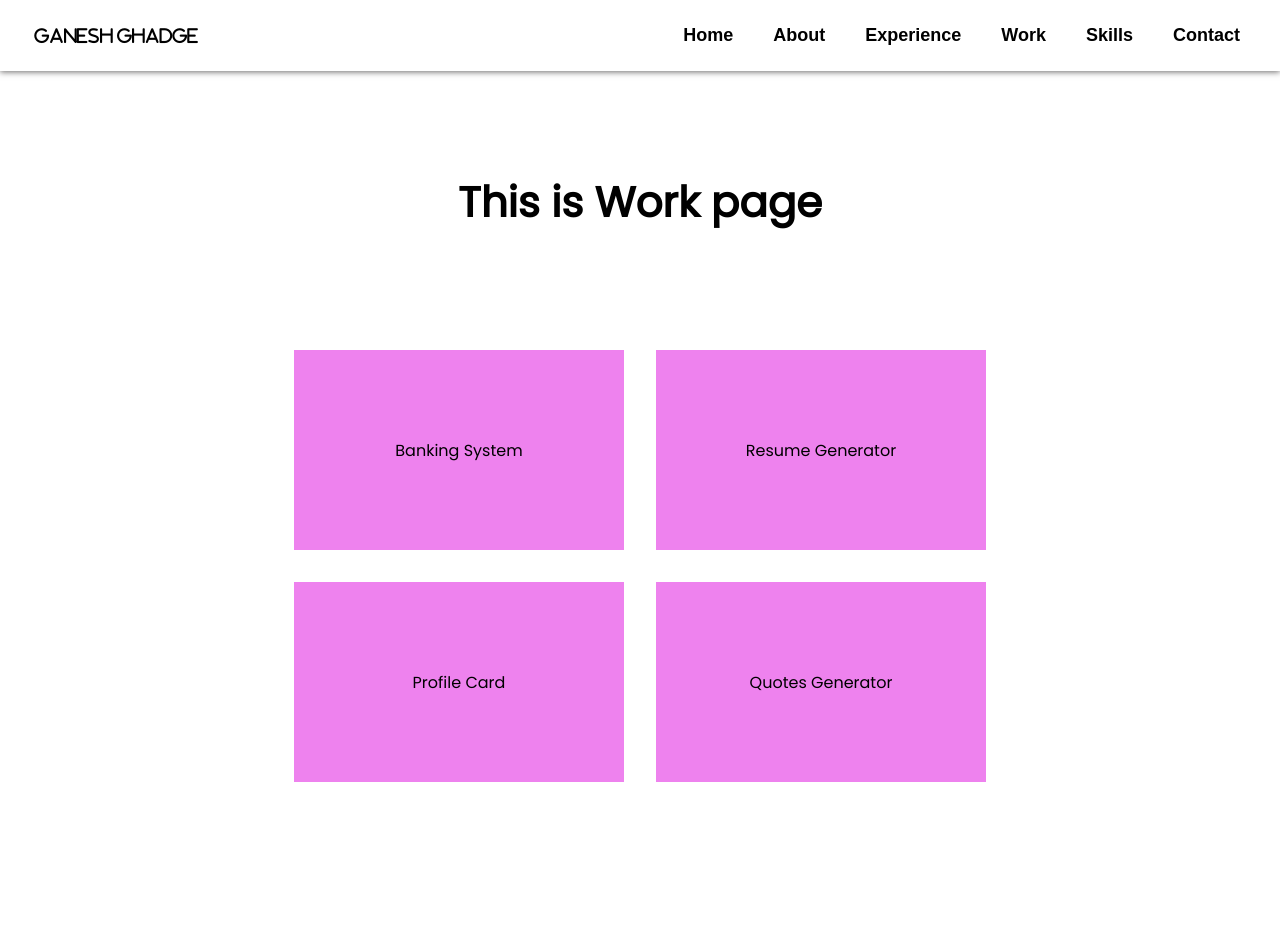
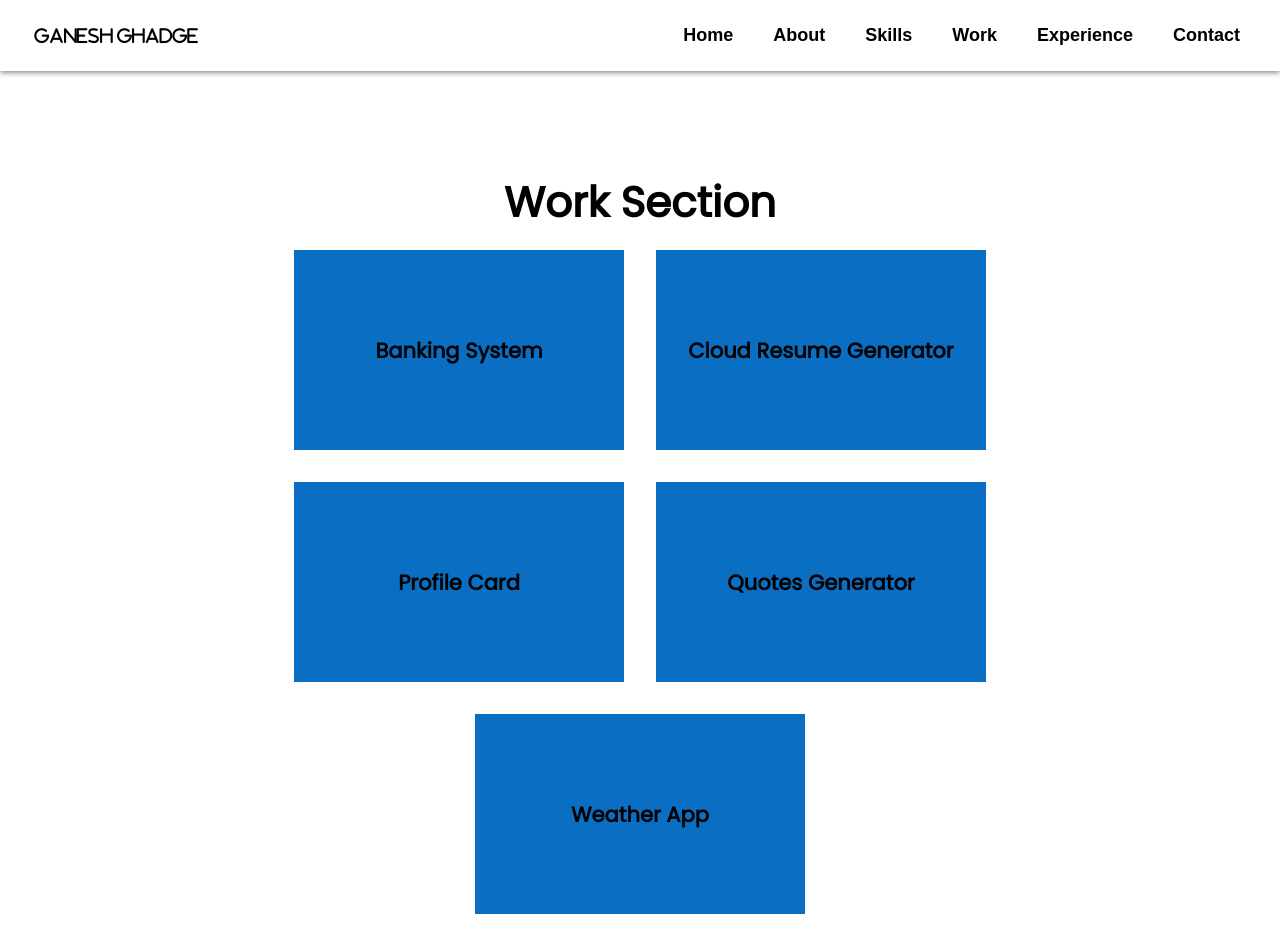
Before and after one commit to ganraj21/Portfolio-Web-Application, a React (Create React App) app: page /work in a window 1280 px wide. Before the commit the page ends 800 px from the top, so only its background shows below. Built offline with nearby package versions, Linux system fonts and the light colour scheme.

Commit message:
change 2.0dev

```diff
--- a/src/components/About.css
+++ b/src/components/About.css
@@ -1,12 +1,15 @@
 .about_me {
   width: 100%;
-  height: 100vh;
+  display: flex;
   background-color: #020520;
+  align-items: center;
+  justify-content: center;
+  align-content: center;
 }
 
 .container_01 {
   display: flex;
-  width: 100%;
+  width: 90%;
   justify-content: center;
   align-items: center;
   align-content: center;
@@ -16,9 +19,13 @@
   display: flex;
   justify-content: center;
   align-items: center;
+  margin: 67px 0 35px 0;
 }
 #img {
   display: flex;
+}
+.my_info h2 {
+  margin: 0px !important;
 }
 h2 {
   margin: 10px;
@@ -28,7 +35,8 @@ h2 span {
   color: green;
 }
 .my_info {
-  width: 70%;
+  width: 80%;
+  height: 100vh;
   color: #fff;
   display: flex;
   justify-content: center;
@@ -61,16 +69,19 @@ h4 span {
   align-content: center;
   flex-direction: row;
 }
-
+@media screen and (max-width: 720px) {
+  .container_01 {
+    flex-direction: column;
+  }
+  .personal_info {
+    flex-direction: column;
+    margin: 1px 0px 15px 0px;
+  }
+}
 @media screen and (max-width: 480px) {
-  .about_me {
-    height: 100%;
-  }
   .container_01 {
     width: 100%;
-    height: 100%;
     display: flex;
-    background-color: #020520;
     flex-direction: column;
     justify-content: center;
     align-items: center;
@@ -86,8 +97,6 @@ h4 span {
   }
   .my_info p {
     width: 100%;
-    height: 100%;
-    color: aquamarine;
   }
   .personal_info {
     width: 100%;
--- a/src/components/About.jsx
+++ b/src/components/About.jsx
@@ -30,7 +30,7 @@ function About() {
                   <span>Age :</span> 20
                 </h4>
                 <h4>
-                  <span>Gender :</span> male
+                  <span>Email :</span> ganrajp036956@gmail.com
                 </h4>
                 <h4>
                   <span>Phone :</span> +91-8010844174
@@ -38,10 +38,10 @@ function About() {
               </div>
               <div className="xyz">
                 <h4>
-                  <span>Languages :</span> Marathi/Hindi/English
+                  <span>Gender :</span> male
                 </h4>
                 <h4>
-                  <span>Email :</span> ganrajp036956@gmail.com
+                  <span>Languages :</span> Marathi/Hindi/English
                 </h4>
                 <h4>
                   <span>Address :</span> Pune, India - 413102
--- a/src/components/Contact.css
+++ b/src/components/Contact.css
@@ -1,9 +1,53 @@
-h2 {
-  margin: 100px;
+.ccp {
+  margin: 100px 0 0 0 !important;
 }
 
-.contact_page {
+.contact_page_section {
   display: flex;
   justify-content: center;
   position: inherit;
 }
+.contact_container {
+  display: flex;
+  align-items: center;
+  justify-content: center;
+  align-content: center;
+}
+.form_container_left {
+  background: bisque;
+}
+.form_container_right {
+  display: flex;
+  align-items: center;
+  justify-content: center;
+  align-content: center;
+  width: 100%;
+}
+.user_form {
+  display: flex;
+  align-items: center;
+  justify-content: center;
+  align-content: center;
+}
+.username_val,
+.user_msg {
+  display: flex;
+  flex-direction: column;
+  margin: 9px;
+}
+input {
+  width: 250px;
+  height: 45px;
+  outline: 1px solid black;
+}
+
+@media screen and (min-width: 1024px) {
+  .contact_container {
+    width: 100%;
+  }
+}
+@media screen and (max-width: 720px) {
+  .contact_container {
+    flex-direction: column;
+  }
+}
--- a/src/components/Contact.jsx
+++ b/src/components/Contact.jsx
@@ -4,14 +4,37 @@ import "./Contact.css";
 function Contact() {
   return (
     <div>
-      <div className="contact_page">
-        <h2>This is contact page</h2>
-<div className="contact_container">
-<div className="form_container_left">
-<h2>Love to hare from you Get in touch</h2>
-</div>
-<div className="form_container_right"></div>
-</div>
+      <div className="contact_page_section">
+        <div className="contact_section">
+          <h2 className="ccp">This is contact page</h2>
+          <div className="contact_container">
+            <div className="form_container_left">
+              <h2>Love to hare from you Get in touch</h2>
+            </div>
+            <div className="form_container_right">
+              <div className="user_form">
+                <form action="">
+                  <div className="username_val">
+                    <label htmlFor="name">Email-id</label>
+                    <input type="email" />
+                  </div>
+                  <div className="user_msg">
+                    <label htmlFor="msg">Message</label>
+                    <textarea
+                      name="text"
+                      id="user_text_area"
+                      cols="30"
+                      rows="6"
+                    ></textarea>
+                  </div>
+                  <div className="submit_msg">
+                    <button>Submit</button>
+                  </div>
+                </form>
+              </div>
+            </div>
+          </div>
+        </div>
       </div>
     </div>
   );
--- a/src/components/Navbar.jsx
+++ b/src/components/Navbar.jsx
@@ -36,8 +36,8 @@ const Navbar = () => {
             </Link>
           </div>
           <div className="MenuItems">
-            <Link to="/experience" onClick={closeMobileMenu}>
-              Experience
+            <Link to="/skills" onClick={closeMobileMenu}>
+              Skills
             </Link>
           </div>
           <div className="MenuItems">
@@ -46,10 +46,11 @@ const Navbar = () => {
             </Link>
           </div>
           <div className="MenuItems">
-            <Link to="/skills" onClick={closeMobileMenu}>
-              Skills
+            <Link to="/experience" onClick={closeMobileMenu}>
+              Experience
             </Link>
           </div>
+
           <div className="MenuItems">
             <Link to="/contact" onClick={closeMobileMenu}>
               Contact
--- a/src/components/Work.css
+++ b/src/components/Work.css
@@ -6,6 +6,9 @@
   align-items: center;
 }
 
+.work_page h2 {
+  margin: 100px 0 0 0 !important;
+}
 h2 {
   margin-top: 100px;
 }
@@ -21,8 +24,19 @@ h2 {
   height: 200px;
   width: 330px;
   display: flex;
-  background-color: violet;
+  background-color: rgb(10 110 194);
   margin: 10px;
   align-items: center;
   justify-content: center;
+  font-size: 21px;
+  font-family: "Poppins Regular";
+  font-weight: 600;
 }
+.project_work_page {
+  display: flex;
+  width: 80%;
+  align-items: center;
+  justify-content: center;
+  align-content: center;
+  flex-wrap: wrap;
+}
--- a/src/components/Work.jsx
+++ b/src/components/Work.jsx
@@ -2,17 +2,43 @@ import React from "react";
 import "./Work";
 import "./Work.css";
 const Work = () => {
+  const work_data = [
+    {
+      id: 1,
+      project_name: "Banking System",
+      project_image: "asdasd",
+    },
+    {
+      id: 2,
+      project_name: "Cloud Resume Generator",
+      project_image: "sdfjwer3sd",
+    },
+    {
+      id: 3,
+      project_name: "Profile Card",
+      project_image: "assduersdasd",
+    },
+    {
+      id: 4,
+      project_name: "Quotes Generator",
+      project_image: "asdasdkfbsd",
+    },
+    {
+      id: 5,
+      project_name: "Weather App",
+      project_image: "asdasddfusdf",
+    },
+  ];
   return (
     <div>
       <div className="work_page">
-        <h2>This is Work page</h2>
-        <div className="section">
-          <div className="container">Banking System</div>
-          <div className="container">Resume Generator</div>
-        </div>
-        <div className="section">
-          <div className="container">Profile Card</div>
-          <div className="container">Quotes Generator</div>
+        <h2>Work Section</h2>
+        <div className="project_work_page">
+          {work_data.map((e, index) => (
+            <div className="section" key={index}>
+              <div className="container">{e.project_name}</div>
+            </div>
+          ))}
         </div>
       </div>
     </div>
```
